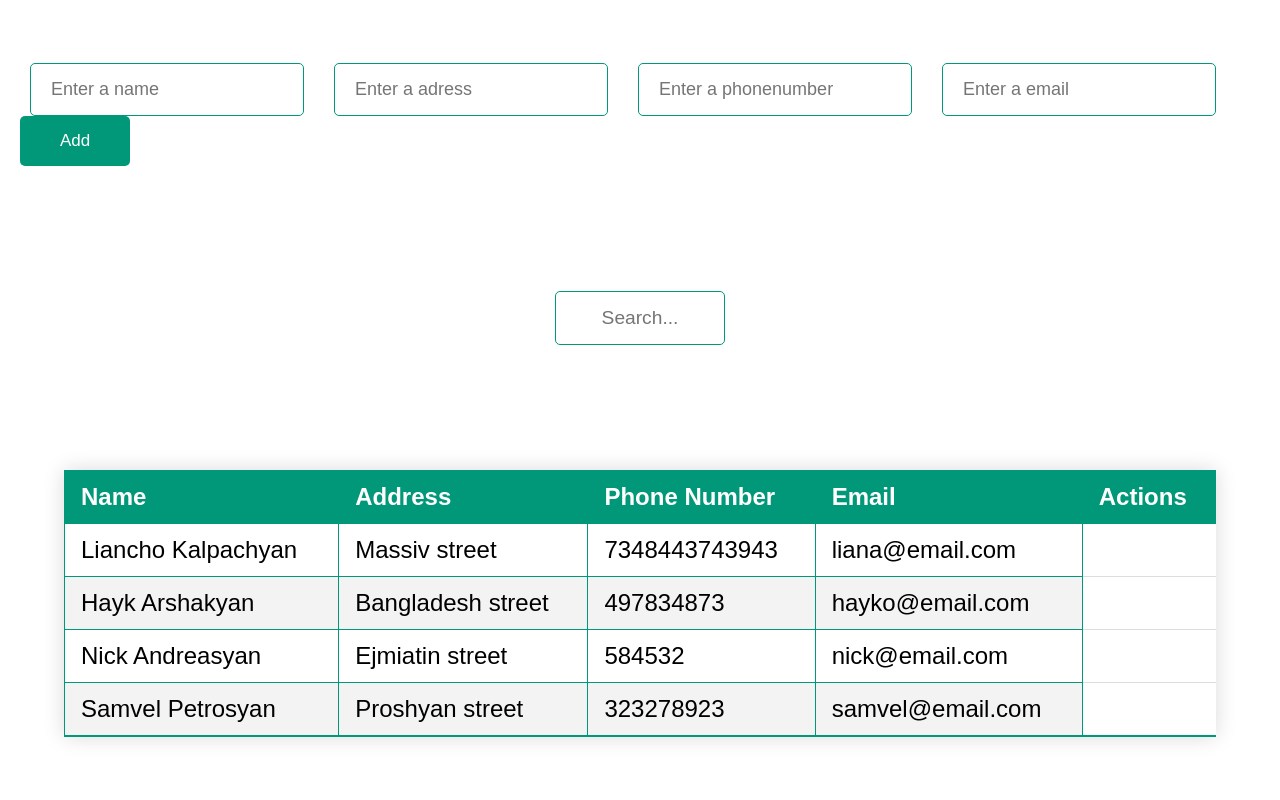
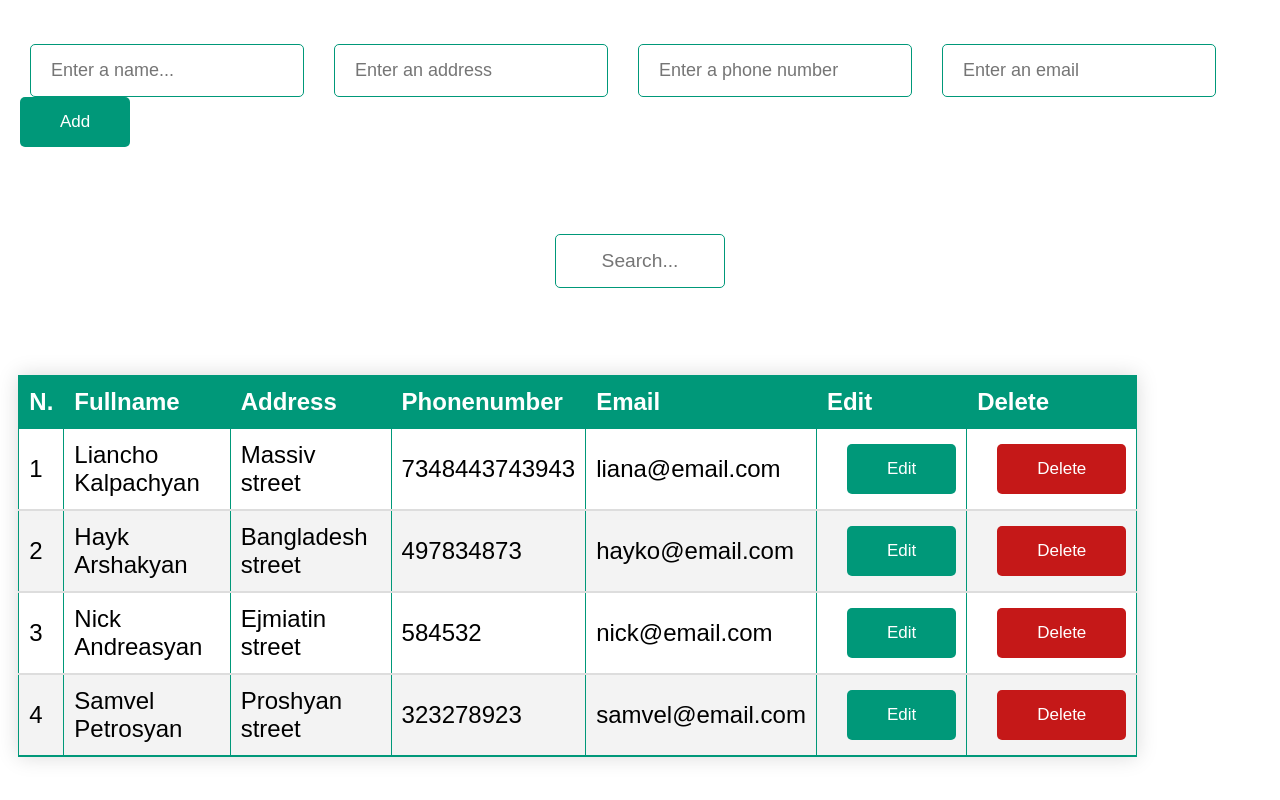
Before and after one commit to Sam-tech94/react-crud_table, a React (Create React App) app: page / in a window 1280 px wide. Built offline with nearby package versions, Linux system fonts and the light colour scheme.

Commit message:
added new functionalities

```diff
--- a/package.json
+++ b/package.json
@@ -8,7 +8,7 @@
     "@testing-library/user-event": "^13.5.0",
     "react": "^18.2.0",
     "react-dom": "^18.2.0",
-    "react-scripts": "5.0.1",
+    "react-scripts": "^5.0.1",
     "web-vitals": "^2.1.4"
   },
   "scripts": {
--- /dev/null
+++ b/src/components/edit/Edit.js
@@ -0,0 +1,55 @@
+import React from "react";
+
+const Edit = ({index, editFormData, handleEditFormChange, handleClickCancel}) => {
+    return (
+        <tr>
+            <td>{index + 1}</td>
+            <td>
+                <input
+                    type="text"
+                    placeholder="Enter a name..."
+                    name="fullName"
+                    required
+                    value={editFormData.fullName}
+                    onChange={handleEditFormChange}
+                />
+            </td>
+            <td>
+                <input
+                    type="text"
+                    placeholder="Enter an address..."
+                    name="address"
+                    required
+                    value={editFormData.address}
+                    onChange={handleEditFormChange}
+                />
+            </td>
+            <td>
+                <input
+                    type="number"
+                    placeholder="Enter a phone number..."
+                    name="phoneNumber"
+                    required
+                    value={editFormData.phoneNumber}
+                    onChange={handleEditFormChange}
+                />
+            </td>
+            <td>
+                <input
+                    type="email"
+                    placeholder="Enter an email"
+                    name="email"
+                    required
+                    value={editFormData.email}
+                    onChange={handleEditFormChange}
+                />
+            </td>
+            <td>
+                <button type="submit" className="save">Save</button>
+                <button className="cancel save" onClick={handleClickCancel}>Cancel</button>
+            </td>
+        </tr>
+    );
+};
+
+export default Edit;
--- /dev/null
+++ b/src/components/readonlyRow.js/ReadOnlyRow.js
@@ -0,0 +1,23 @@
+import React from "react";
+
+const ReadOnlyRow = ({ contact, index, handleEditClick, handleDeleteClick }) => {
+    return (
+        <tr>
+            <td>{index + 1}</td>
+            <td>{contact.fullName}</td>
+            <td>{contact.address}</td>
+            <td>{contact.phoneNumber}</td>
+            <td>{contact.email}</td>
+            <td>
+                <button
+                className="addBtn"
+                onClick={(event) => handleEditClick(event, contact)}>Edit</button>
+            </td>
+            <td>
+                <button className="addBtn delete" onClick={() => handleDeleteClick(contact)}>Delete</button>
+            </td>
+        </tr>
+    );
+};
+
+export default ReadOnlyRow;
--- a/src/components/todos/Todos.css
+++ b/src/components/todos/Todos.css
@@ -55,12 +55,12 @@
 
 .styled-table th,
 .styled-table td {
-	padding: 12px 16px;
+	padding: 12px 10px;
 	border: 1px solid #009879;
 }
 
 .styled-table tbody tr {
-	border-bottom: 1px solid #dddddd;
+	border-bottom: 2px solid #dddddd;
 }
 
 .styled-table tbody tr:nth-of-type(even) {
@@ -70,3 +70,40 @@
 .styled-table tbody tr:last-of-type {
 	border-bottom: 2px solid #009879;
 }
+
+.save {
+	margin-left: 20px;
+	padding: 15px 20px;
+	background-color: rgb(8, 18, 125);
+	color: #fff;
+	border: none;
+	border-radius: 5px;
+	font-size: 17px;
+	cursor: pointer;
+}
+
+.save:hover {
+	background-color: #0d5fc3;
+	color: #fff;
+	transition: .5s ease-in;
+}
+
+.cancel {
+	background-color: rgb(197, 24, 24);
+	margin-top: 9px;
+	padding: 15px 12px;
+}
+
+.cancel:hover {
+	background-color: red;
+	transition: 0.5s ease-in;
+}
+
+.delete {
+	background-color: rgb(197, 24, 24);
+}
+
+.delete:hover {
+	background-color: red;
+	transition: .4s ease-in;
+}
--- a/src/components/todos/Todos.js
+++ b/src/components/todos/Todos.js
@@ -1,6 +1,8 @@
-import React, { useState } from "react";
+import React, { Fragment, useState } from "react";
+import data from "../../mock-data.json";
+import Edit from "../edit/Edit";
+import ReadOnlyRow from "../readonlyRow.js/ReadOnlyRow";
 import "./Todos.css"
-import data from "../../mock-data.json"
 
 const Todos = () => {
 	const [contacts, setContacts] = useState(data);
@@ -11,18 +13,23 @@ const Todos = () => {
 		email: ""
 	});
 
+	const [editContactId, setEditContactId] = useState(null);
+	const [editFormData, setEditFormData] = useState({
+		fullName: "",
+		address: "",
+		phoneNumber: "",
+		email: ""
+	})
+
 	const handleAddFormChange = (event) => {
-		event.preventDefault();
-
 		const fieldName = event.target.getAttribute("name");
 		const fieldValue = event.target.value;
 
-		const newFormData = {...addFormData};
+		const newFormData = { ...addFormData };
 		newFormData[fieldName] = fieldValue;
 
 		setAddFormData(newFormData);
 	};
-
 
 	const handleAddFormSubmit = (event) => {
 		event.preventDefault();
@@ -33,97 +40,165 @@ const Todos = () => {
 			address: addFormData.address,
 			phoneNumber: addFormData.phoneNumber,
 			email: addFormData.email
-		};
+		}
 
 		const newContacts = [...contacts, newContact];
+		setContacts(newContacts)
 
-		setContacts(newContacts)
 		setAddFormData({
 			fullName: "",
 			address: "",
 			phoneNumber: "",
 			email: ""
-		});
+		})
+	};
 
-		// setAddFormData({
-		// 	fullName: "",
-		// 	address: "",
-		// 	phoneNumber: "",
-		// 	email: ""
-		// })
+	// edit
 
+	const handleEditClick = (event, contact) => {
+		event.preventDefault();
+		setEditContactId(contact.id)
+
+		const formValues = {
+			fullName: contact.fullName,
+			address: contact.address,
+			phoneNumber: contact.phoneNumber,
+			email: contact.email
+		}
+
+		setEditFormData(formValues)
+	};
+
+
+	const handleEditFormChange = (event) => {
+		const fieldName = event.target.getAttribute("name");
+		const fieldValue = event.target.value;
+
+		const newFormData = {...editFormData};
+		newFormData[fieldName] = fieldValue;
+
+		setEditFormData(newFormData);
+
+	};
+
+
+	const handleEditFormSubmit = (event) => {
+		event.preventDefault();
+
+		const editedContact = {
+			fullName: editFormData.fullName,
+			address: editFormData.address,
+			phoneNumber: editFormData.phoneNumber,
+			email: editFormData.email
+		}
+
+		const newContacts = [...contacts];
+
+		const index = contacts.findIndex((contact) => contact.id === editContactId);
+
+		newContacts[index] = editedContact;
+
+		setContacts(newContacts)
+		setEditContactId(null)
+	}
+
+	const handleClickCancel = () => {
+		setEditContactId(null)
+	}
+
+	const handleDeleteClick = (contactId) => {
+		const newContacts = [...contacts];
+
+		const index = contacts.findIndex((contact) => contact.id === contactId);
+
+		newContacts.splice(index, 1);
+
+		setContacts(newContacts);
 	};
 
 	return (
 		<>
 			<form className="form" autoComplete="off" onSubmit={handleAddFormSubmit}>
 				<input
-					type="text"
+					tyconst handleClickCancelpe="text"
+					placeholder="Enter a name..."
 					name="fullName"
-					placeholder="Enter a name"
+					required
+					onChange={handleAddFormChange}
 					value={addFormData.fullName}
-					required="required"
-					onChange={handleAddFormChange}
 				/>
 				<input
 					type="text"
+					placeholder="Enter an address"
 					name="address"
-					placeholder="Enter a adress"
-					required="required"
+					required
 					onChange={handleAddFormChange}
+					value={addFormData.address}
 				/>
 				<input
-					type="text"
+					type="number"
+					placeholder="Enter a phone number"
 					name="phoneNumber"
-					placeholder="Enter a phonenumber"
-					required="required"
+					required
 					onChange={handleAddFormChange}
+					value={addFormData.phoneNumber}
 				/>
 				<input
-					type="text"
+					type="email"
+					placeholder="Enter an email"
 					name="email"
-					placeholder="Enter a email"
-					required="required"
+					required
 					onChange={handleAddFormChange}
+					value={addFormData.email}
 				/>
-				<button className="addBtn" type="submit">Add</button>
+				<button className="addBtn">Add</button>
 			</form>
 
-			<input className="filter" type="text" placeholder="Search..." />
+			<input type="text" placeholder="Search..." className="filter" />
 
+			<form className="form_2" autoComplete="off" onSubmit={handleEditFormSubmit}>
 				<table className="styled-table">
 					<thead>
 						<tr>
-						<th>Name</th>
+							<th>N.</th>
+							<th>Fullname</th>
 							<th>Address</th>
-						<th>Phone Number</th>
+							<th>Phonenumber</th>
 							<th>Email</th>
-						<th>Actions</th>
+							<th>Edit</th>
+							<th>Delete</th>
 						</tr>
 					</thead>
 					<tbody>
 						{
-						contacts.map((contact) => (
-							<tr key={contact.id}>
-								<td>{contact.fullName}</td>
-								<td>{contact.address}</td>
-								<td>{contact.phoneNumber}</td>
-								<td>{contact.email}</td>
-							</tr>
+							contacts.map((contact, index) => (
+								<Fragment>
+									{
+										editContactId === contact.id ? (
+											<Edit
+												index={index}
+												editFormData={editFormData}
+												handleEditFormChange={handleEditFormChange}
+												handleClickCancel={handleClickCancel}
+											/>
+										) : (
+											<ReadOnlyRow
+												key={contact.id}
+												contact={contact}
+												index={index}
+												handleEditClick={handleEditClick}
+												handleDeleteClick={handleDeleteClick}
+											/>
+										)
+									}
+								</Fragment>
 							))
 						}
-
-					{/* <tr>
-						<td>Sam Petrosyan</td>
-						<td>Gevorg Chaush st.</td>
-						<td>+64733</td>
-						<td>sam@email.com</td>
-					</tr> */}
-
 					</tbody>
 				</table>
+			</form>
 		</>
-	);
+	)
 };
 
 export default Todos;
```
Also changed, not shown: 1 other file (tests, documents, lock files or other folders). Lines whose indentation alone changed are shown as unchanged.
